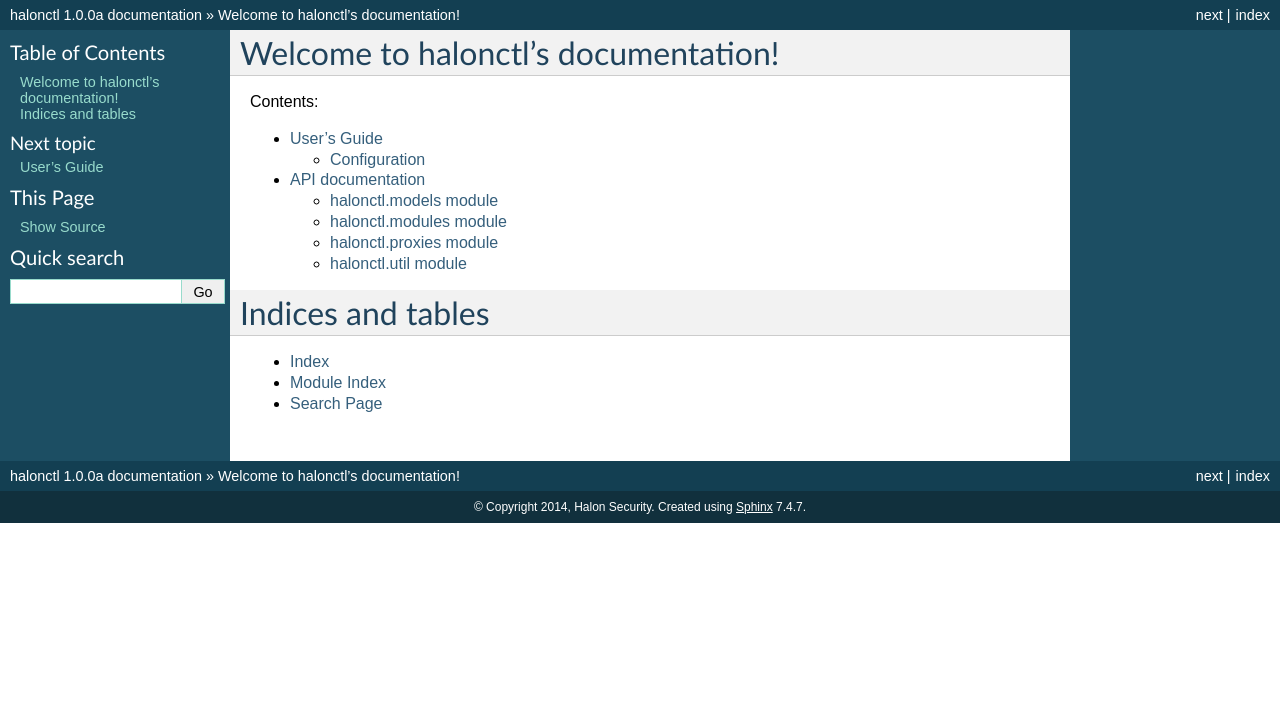
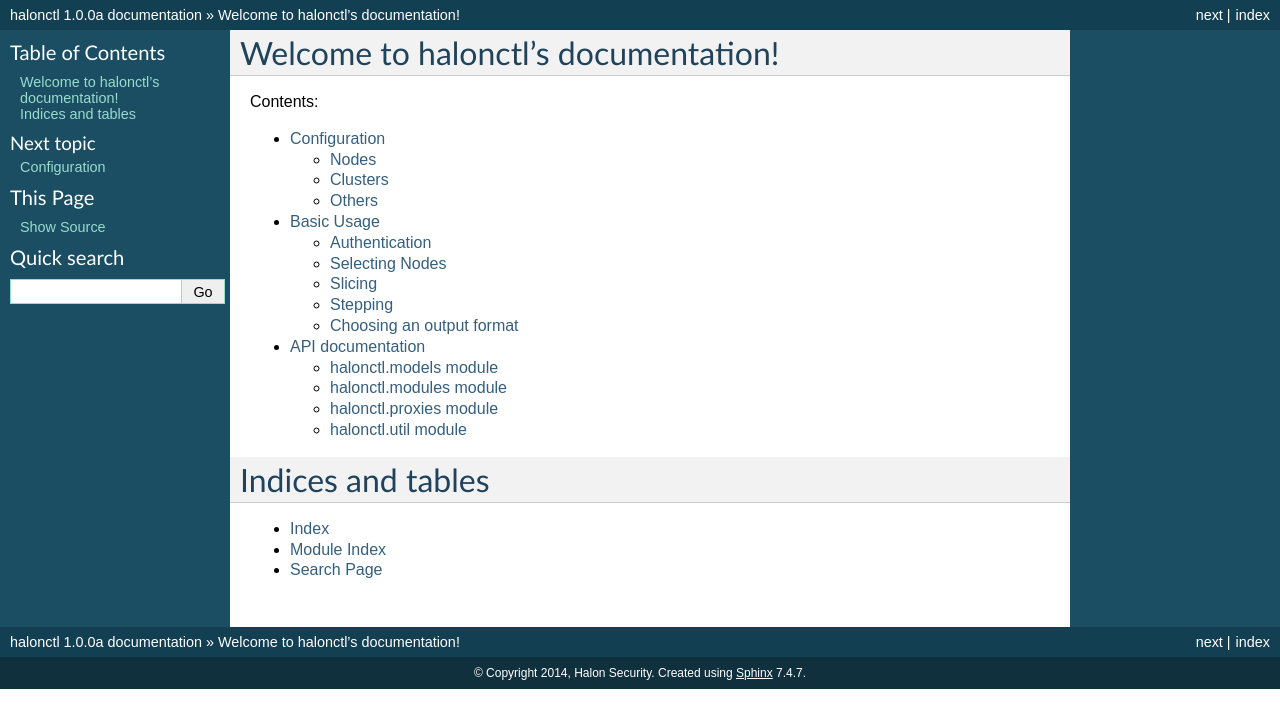
Before and after one commit to wildegnux/halonctl, a Sphinx documentation site: the page built from docs/index.rst, in a window 1280 px wide. Shown: the top 728 px of the page. Built offline with Sphinx 7.4.7, drawn with Linux system fonts in a browser that asks for light colours; some of the changed lines change nothing that is shown.

Commit message:
Added 'Basic Usage' to the manual

```diff
--- /dev/null
+++ b/docs/basics.rst
@@ -0,0 +1,150 @@
+Basic Usage
+===========
+
+Once halonctl is :doc:`configured <configuration>`, you can start using it right away. The general syntax for a halonctl invocation is::
+
+    halonctl [--global-flag] command [--flag]
+
+Note that there is a distinction between global- and command flags: global ones must be given before the command name, while command flags are given after it.
+
+Authentication
+--------------
+
+Before you can do anything with your nodes, you must authenticate with them. While it is possible to enter your password for each node in the configuration file, halonctl provides a more secure means of storing it: your system's keychain, through the ``keyring`` module.
+
+To use this, remove any passwords you may have entered in your configuration file, and run::
+
+    halonctl keyring login
+
+This will cause it to go through each of your configured nodes, and ask for your password. If you've forgotten the password for a node, feel free to just press enter, and it will be skipped.
+
+However, since entering your password over and over isn't a lot of fun, and because clusters generally use the same login credentials throughout, it's a bit smarter than that: it will ask for your password once per cluster, then attempt to log in with the same ones to the other nodes in it, only asking again for nodes that reject this login. This means you can have a hundred nodes all using the same login, yet only have to enter your password once.
+
+Now, to verify that your login works for all your nodes, run the following::
+
+    halonctl keyring status
+
+If all went well, you should see a list of all of your nodes, with the last column saying "Yes" (or possibly "Error" if one of them is down). If you add a new node to your configuration file, which uses a different set of credentials from the others, that node will say "No" until you've logged in to it.
+
+Finally, if you want to delete your credentials for a node, simply run::
+
+    halonctl keyring logout
+
+This will ask you for each node if you'd like to delete the stored credentials. Again, as credentials are shared throughout a cluster, you only have to delete shared credentials once.
+
+Selecting Nodes
+---------------
+
+By default, commands will run against all available nodes. But what if you want to run a command against only a subset of your available nodes? Maybe you want to roll out an update, but you want to test it on a single node first to make sure it works at all.
+
+Enter: the ``--node`` (``-n``) and ``--cluster`` (``-c``) flags.
+
+To run the ``status`` command against the ``n1`` and ``n3`` nodes, you would do something like this::
+
+    halonctl -n n1 -n n3 status
+
+And to run it against all nodes in the cluster ``c1``, leaving your other clusters alone::
+
+    halonctl -c c1 status
+
+They can be combined - you could target all nodes in ``c2`` as well as ``n1``::
+
+    halonctl -c c2 -n n1 status
+
+Slicing
+-------
+
+So far so good. But what if I want to do something with the first five nodes of the ``c1`` cluster?
+
+You could list them all, but that would end up in a lot of typing. Instead, halonctl lets you apply a "slice" to the selected nodes, to cut the selection any way you like. The slice consists of up to three parts, separated by a ``:``, and is essentially the same thing as Python's Slice Operator.
+
+The simplest form of a slice is a single number. This will execute the ``status`` command against the first node - remember, list indices start at 0::
+
+    halonctl -s 0 status
+
+It can also be combined with the ``-c`` flag - this will target the 4th node of the ``c2`` cluster::
+
+    halonctl -c c2 -s 3 status
+
+For targeting multiple nodes, you can use a range; these are both equivalent, and will target the first, second and third configured nodes - the 0 is implicit here::
+
+    halonctl -s 0:3 status
+    halonctl -s :3 status
+
+This will instead start 3 steps in, with the 4th node, and continue until the last one::
+
+    halonctl -s 3:
+
+Obviously, you can also do this to skip the first 4, and target the 5th and 6th node::
+
+    halonctl -s 4:6 status
+
+Stepping
+--------
+
+The slice actually has a less known third member: the step. By default, this is ``1``, which will make it go through your nodes in the order ``1, 2, 3, ...`` - exactly how you'd expect it to. But this can be changed::
+
+    halonctl -s ::-1 status
+
+This will cause it to go through each of your nodes... backwards. While this is not particularly useful, setting it to something like 2 or 3 is - this will skip over every other node::
+
+    halonctl -s ::2 status
+
+Why would you ever want this? Well, imagine you were rolling out an update. You'd first start by doing::
+
+    halonctl -c mycluster update download
+
+Now, you obviously don't want to take down your entire cluster by restarting all nodes for updates at once. Instead, use the Step to update every *other* node::
+
+    halonctl -c mycluster -s ::2 update install
+
+When they've all rebooted and are up and running again, you can skip the first node, and update the other half::
+
+    halonctl -c mycluster -s 1::2 update install
+
+Choosing an output format
+-------------------------
+
+As you may have noticed, most commands will print a neat little ASCII art table. But this isn't the only output format available - currently, halonctl ships with three formatters:
+
+* ``table`` - An ASCII table (default)
+* ``json`` - Good ol' `JSON <http://en.wikipedia.org/wiki/JSON>`_ blobs
+* ``csv`` - `CSV <http://en.wikipedia.org/wiki/Comma-separated_values>`_, for MS Excel and the like
+
+You can pick an output format with the ``-f`` flag. [#statusv]_ ::
+
+    $ halonctl status
+    Cluster  Name  Address    Uptime   Status
+    c1       n1    10.2.0.30  5 hours  OK
+    c1       n2    10.2.0.31  8 days   OK
+
+::
+
+    $ halonctl -f json status -v
+    [
+        {
+            "address": "10.2.0.30",
+            "cluster": "c1",
+            "name": "n1",
+            "status": 200,
+            "uptime": 20601
+        },
+        {
+            "address": "10.2.0.31",
+            "cluster": "c1",
+            "name": "n2",
+            "status": 200,
+            "uptime": 710652
+        }
+    ]
+
+::
+
+    $ halonctl -f csv status -v
+    Cluster,Name,Address,Uptime,Status
+    c1,n1,10.2.0.30,20640,200
+    c1,n2,10.2.0.31,710691,200
+
+If you want output in a format not (yet) supported, writing an output formatter is rather simple (TODO: Document this).
+
+.. [#statusv] ``-v`` is a ``status``-specific flag, that makes it output machine-readable rather than human-readable data
--- a/docs/index.rst
+++ b/docs/index.rst
@@ -6,7 +6,8 @@
 .. toctree::
    :maxdepth: 2
 
-   user_guide
+   configuration
+   basics
    modules
 
 
--- a/docs/user_guide.rst
+++ /dev/null
@@ -1,7 +0,0 @@
-User's Guide
-============
-
-.. toctree::
-   :maxdepth: 1
-
-   configuration
```
